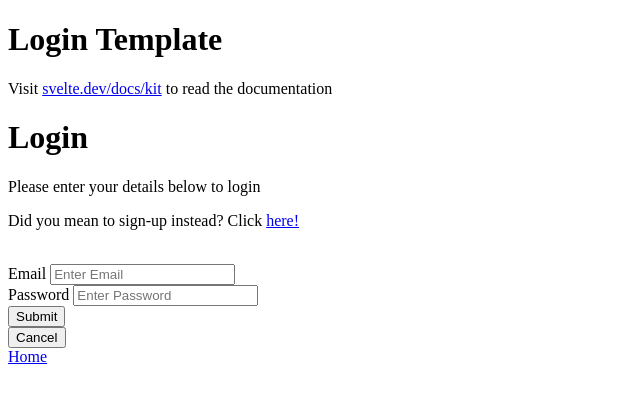
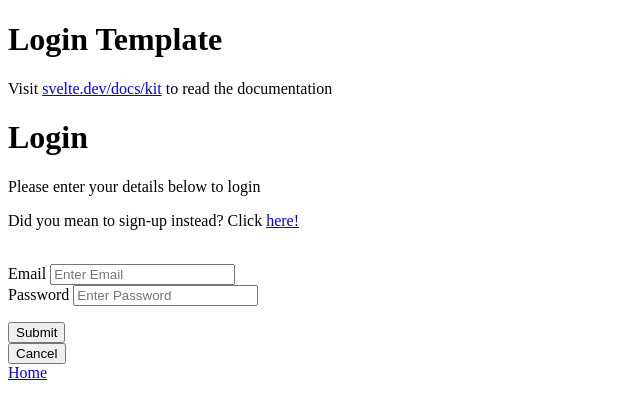
Before and after one commit to kitty-committee/kittysync, a SvelteKit app in the folder packages/frontend/: page /app/login in a window 1280 px wide. Shown: the top 416 px of the page, without its empty margins (0-640 px from the left). Built offline with nearby package versions, Linux system fonts and the light colour scheme.

Commit message:
feat: Made forms send data to backend

```diff
--- a/packages/frontend/src/routes/+page.svelte
+++ b/packages/frontend/src/routes/+page.svelte
@@ -1,4 +1,4 @@
 <h1>Home page template</h1>
 <p>Visit <a href="https://svelte.dev/docs/kit">svelte.dev/docs/kit</a> to read the documentation</p>
 
-<a href="/form">Login</a>
+<a href="/app/login">Login</a>
--- a/packages/frontend/src/routes/app/login/Forms.svelte
+++ b/packages/frontend/src/routes/app/login/Forms.svelte
@@ -1,36 +1,75 @@
 <script lang="ts">
     import { page } from "$app/state";
+    import { enhance } from "$app/forms";
+    import { fetchApi } from "#lib";
+    let error = $state();
     const isSignUp = $derived(page.url.searchParams.has("sign-up"));
 </script>
 
 <div class="form-container">
     {#if isSignUp}
+        <form
+            method="POST"
+            use:enhance={async ({ formData, cancel }) => {
+                const response = await fetchApi("/app/sign-up", {
+                    method: "POST",
+                    headers: {
+                        "Content-Type": "application/json",
+                    },
+                    body: JSON.stringify({ email: formData.get("email"), password: formData.get("password") }),
+                });
+
+                if (!response.ok) {
+                    error = (await response.json()).body;
+                }
+
+                cancel();
+            }}>
             <div class="signup-div">
                 <h1>Sign-up</h1>
                 <p>Please enter your details below to sign-up</p>
 
-            <p>Did you mean to login instead? Click <a href="../form?login">here!</a></p>
+                <p>Did you mean to login instead? Click <a href="../login?login">here!</a></p>
 
                 <label for="email">Email</label>
-            <input type="text" placeholder="Enter Email" name="email" required /><br />
+                <input type="email" placeholder="Enter Email" name="email" required /><br />
 
                 <label for="password">Password</label>
                 <input type="password" placeholder="Enter Password" name="password" required /><br />
 
-            <label for="password-repeat">Password</label>
+                <label for="password-repeat">Repeat password</label>
                 <input type="password" placeholder="Enter Password" name="password-repeat" required /><br />
 
+                <p>{error}</p>
                 <div class="button-container">
                     <button type="button" class="cancelbtn">Cancel</button>
                     <button type="submit" class="signupbtn">Sign Up</button>
                 </div>
             </div>
+        </form>
     {:else}
+        <form
+            method="POST"
+            use:enhance={async ({ formData, cancel }) => {
+                const response = await fetchApi("/app/sign-up", {
+                    method: "POST",
+                    headers: {
+                        "Content-Type": "application/json",
+                    },
+                    body: JSON.stringify({ email: formData.get("email"), password: formData.get("password") }),
+                });
+
+                if (!response.ok) {
+                    error = (await response.json()).body;
+                }
+
+                cancel();
+            }}>
             <div class="login-div">
                 <h1>Login</h1>
                 <p>Please enter your details below to login</p>
 
-            <p>Did you mean to sign-up instead? Click <a href="../form?sign-up">here!</a></p>
+                <p>Did you mean to sign-up instead? Click <a href="../login?sign-up">here!</a></p>
                 <br />
 
                 <label for="email">Email</label>
@@ -39,11 +78,13 @@
                 <label for="password">Password</label>
                 <input type="password" placeholder="Enter Password" name="password" required /><br />
 
+                <p>{error}</p>
                 <button type="button" class="submit-button">Submit</button><br />
 
                 <div class="button-container">
                     <button type="button" class="cancel-button">Cancel</button>
                 </div>
             </div>
+        </form>
     {/if}
 </div>
```
Lines whose indentation alone changed are shown as unchanged.
